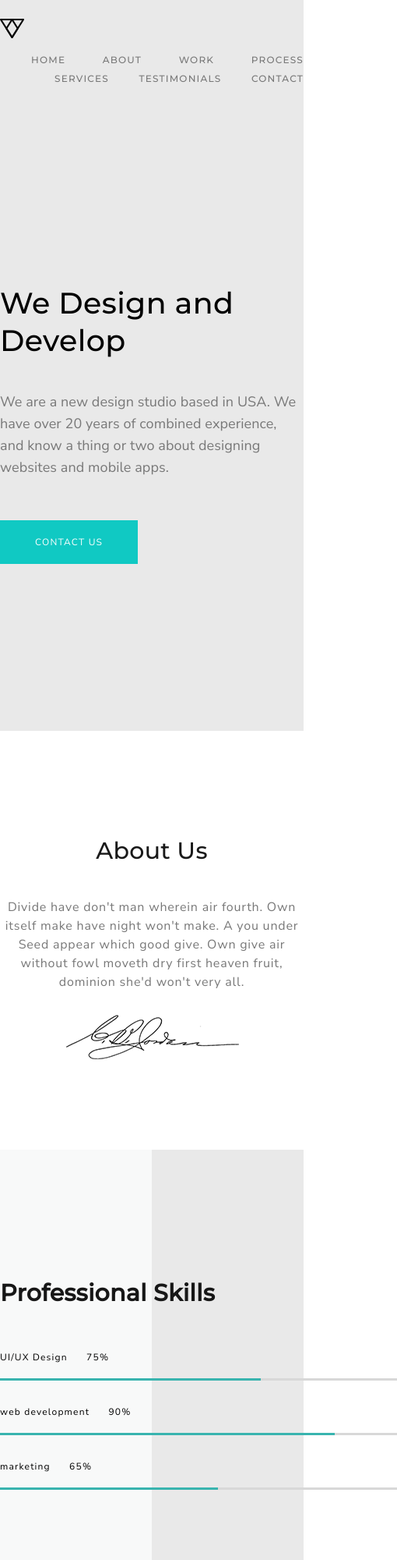
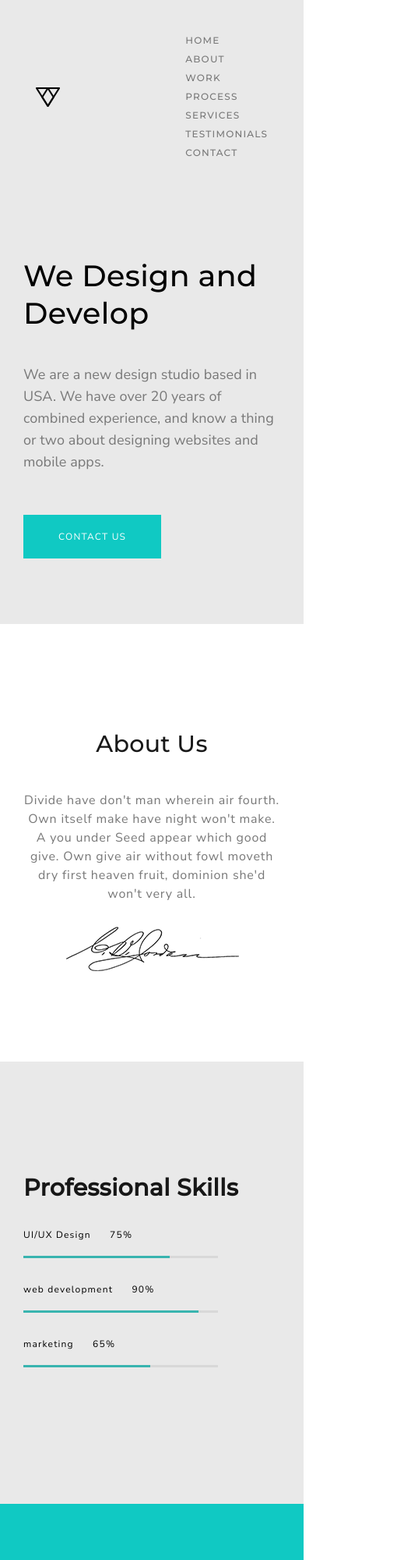
Before and after one commit to DmitriEr/Piroll, a plain HTML site: page index.html in a window 390 px wide. Shown: the top 2000 px of the page at 78% size, 510 px wide, since content can reach past the window. Drawn offline with Linux system fonts and the light colour scheme.

Commit message:
realese @media for mobile for section header and about, skills, result and grid-background

```diff
--- a/style.css
+++ b/style.css
@@ -68,7 +68,7 @@ a {
     position: fixed;  */
 }
 
-.header-nav__item:not(:first-of-type) {
+.header-nav__item {
     margin-left: 30px;
 }
 
@@ -969,3 +969,97 @@ contact
     right: 40%;
     top: 35%;
 }
+
+@media (max-width: 750px) {
+
+/* header */
+
+    .header-top {
+        display: flex;
+        justify-content: space-around;
+    }
+
+    .header-nav {
+        display: block;
+    }
+
+    li.header-nav-item {
+        margin-left: 0px;
+    }
+
+    .header-bottom .container-inner {
+        padding-right: 30px;
+        padding-left: 30px;
+    }
+
+    .header-bottom {
+        padding-top: 50px;
+        padding-bottom: 70px;
+    }
+
+    /* about-us */
+
+    .about-us {
+        padding-left: 30px;
+        padding-right: 30px;
+    }
+
+    /* skills */
+
+    .skills {
+        padding-left: 30px;
+        padding-right: 30px;
+
+        background: #e9e9e9;
+    }
+
+    .skills__title {
+        line-height: 40px;
+    }
+
+    .skill-design::after {
+        width: 187.5px;
+    }
+
+    .skill-web::after {
+        width: 225px;
+    }
+
+    .skill-marketing::after {
+        width: 162.5px;
+    }
+
+    .skills__item::after {
+        width: 250px;
+    }
+
+    /* result */
+
+    .result {
+        padding-left: 30px;
+        padding-right: 30px;
+    }
+
+    .result-block {
+        justify-content: space-between;
+    }
+
+    .result-path {
+        width: 100px;
+        height: 170px;
+    }
+
+    /* grid-background */
+
+    .grid-background {
+        grid-template-rows: 200px 200px 70px;
+    }
+
+    .eye {
+        padding: 0px;
+    }
+
+    .grid-item__btn {
+        line-height: 70px;
+    }
+}
```
